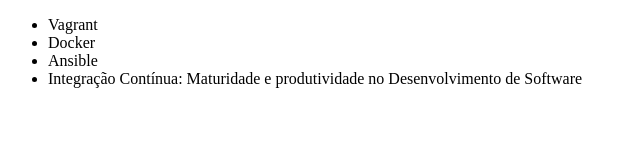
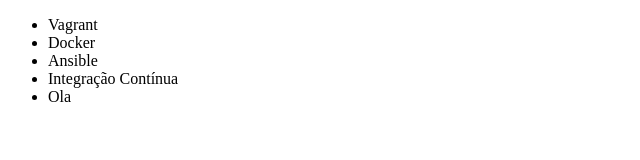
Before and after one commit to NicoApollo/Projeto-30-dias, a plain HTML site: page Site.html in a window 1280 px wide. Shown: the whole page, without its empty margins (0-640 px from the left). Drawn offline with Linux system fonts and the light colour scheme.

Commit message:
Modificação no texto

```diff
--- a/Site.html
+++ b/Site.html
@@ -9,7 +9,8 @@
         <li>Vagrant</li>
         <li>Docker</li>
         <li>Ansible</li>
-        <li>Integração Contínua: Maturidade e produtividade no Desenvolvimento de Software</li>
+        <li>Integração Contínua</li>
+        <li>Ola</li>
     </ul>
 </body>
 </html>
```
